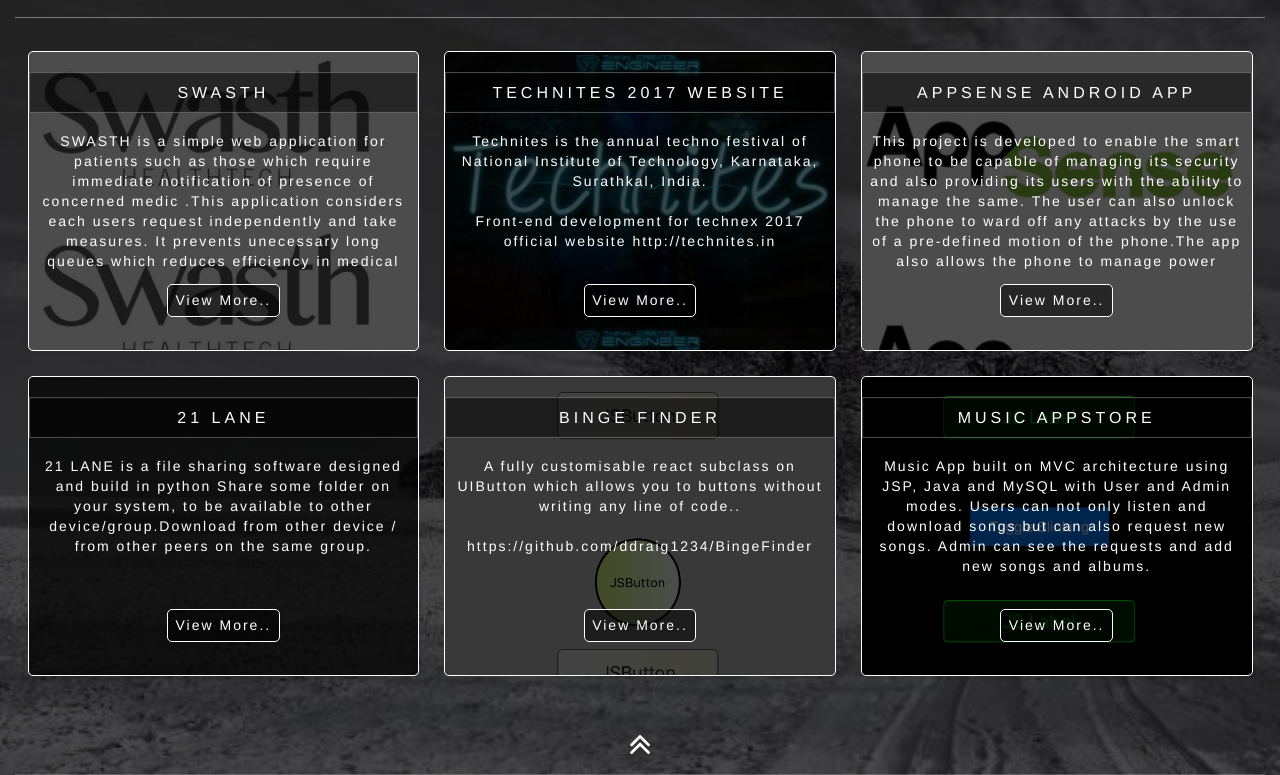
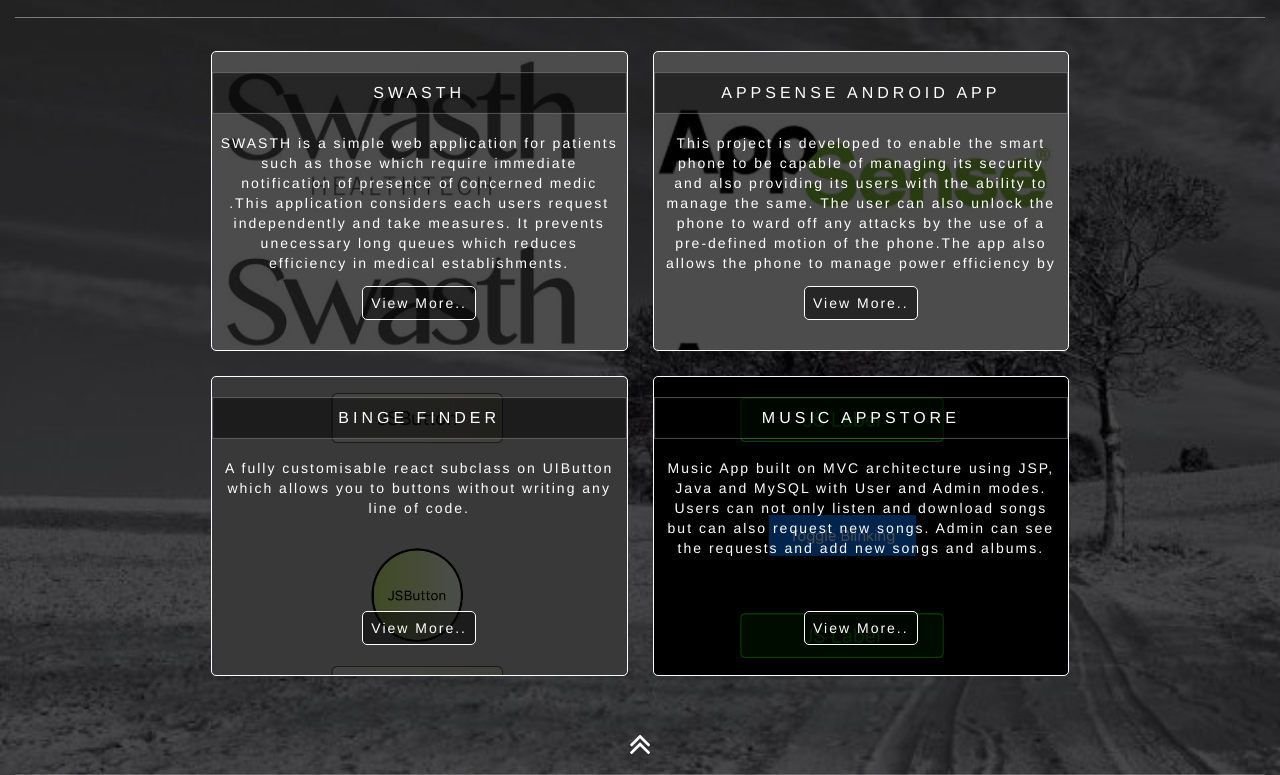
Before and after one commit to ddraig94/ddraig94.github.io, a plain HTML site: page index.html in a window 1280 px wide. Shown: the part 1923-2698 px from the top of the page. Drawn offline with nearby package versions, Linux system fonts and the light colour scheme.

Commit message:
New Update

```diff
--- a/index.html
+++ b/index.html
@@ -120,36 +120,26 @@
   <div class="project_subdiv" style="background-image:url(images/swasth.png)">
     <h3>SWASTH</h3>
     <p>SWASTH is a simple web application for patients such as those which require immediate notification of presence of concerned medic .This application considers each users request independently and take measures.
-    It prevents unecessary long queues which reduces efficiency in medical establishments. </p>
-<a><p><span>View More..</span></p></a>
-  </div>
-  <div class="project_subdiv" style="background-image:url(images/technex-trans.png)">
-    <h3>Technites 2017 Website</h3>
-    <p>Technites is the annual techno festival of National Institute of Technology, Karnataka, Surathkal, India.<br><br>Front-end development for technex 2017 official website http://technites.in</p>
-<a><p><span>View More..</span></p></a>
+    It prevents unecessary long queues which reduces efficiency in medical establishments.<br><br><a href="https://github.com/ddraig94/SWASTH" target="_blank">https://github.com/ddraig94/SWASTH</a><br><br></p>
+    <a><p><span>View More..</span></p></a>
   </div>
   <div class="project_subdiv" style="background-image:url(images/Appsense.jpeg)">
     <h3>Appsense <span style="text-transform:lowercase;"></span>ANDROID APP</h3>
     <p>This project is developed to enable the smart phone to be capable of managing its security and also providing its users with the ability to manage the same. The user can also unlock the phone to ward off any attacks by the use of a pre-defined motion of the phone.The app also allows the phone to manage power efficiency by turning off the unnecessary apps if the phone is untouched for more than a specified time period.
-      <a href ="https://github.com/ddraig1234/Appsense-master" target="_blank">https://github.com/ddraig1234/Appsense-master </a><br><br></p>
+    <br><br><a href ="https://github.com/ddraig94/Appsense-master" target="_blank">https://github.com/ddraig94/Appsense-master </a><br><br></p>
 <a><p><span>View More..</span></p></a>
   </div>
 </div>
 <div class="projects_div">
-  <div class="project_subdiv" style="background-image:url(images/spardha-logo.jpg)">
-    <h3>21 LANE</h3>
-    <p>21 LANE is a file sharing software designed and build in python Share some folder on your system, to be available to other device/group.Download from other device / from other peers on the same group.<br><br></p>
-<a><p><span>View More..</span></p></a>
-  </div>
   <div class="project_subdiv" style="background-image:url(images/jsbuttonss.png);">
     <h3>BINGE FINDER</h3>
-    <p>A fully customisable react subclass on UIButton which allows you to buttons without writing any line of code..<br><br>https://github.com/ddraig1234/BingeFinder</p>
-<a><p><span>View More..</span></p></a>
+    <p>A fully customisable react subclass on UIButton which allows you to buttons without writing any line of code.</p>
+    <a><p><span>View More..</span></p></a>
   </div>
   <div class="project_subdiv" style="background-image:url(images/jslabel.png)">
     <h3>MUSIC APPSTORE</h3>
-    <p>Music App built on MVC architecture using JSP, Java and MySQL with User and Admin modes. Users can not only listen and download songs but can also request new songs. Admin can see the requests and add new songs and albums.<br><br>https://github.com/ddraig1234/MUSIC APPSTORE</p>
-<a><p><span>View More..</span></p></a>
+    <p>Music App built on MVC architecture using JSP, Java and MySQL with User and Admin modes. Users can not only listen and download songs but can also request new songs. Admin can see the requests and add new songs and albums.</p>
+    <a><p><span>View More..</span></p></a>
   </div>
 </div>
 <a href="#home-section"><i class="fa fa-angle-double-up" aria-hidden="true" style="font-size:36px"></i></a>
```
